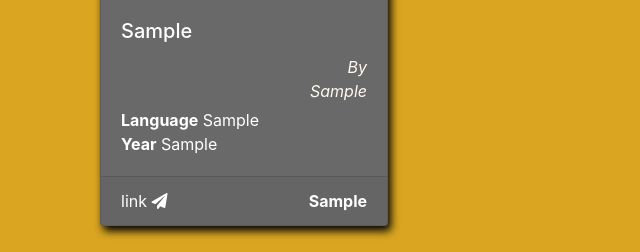
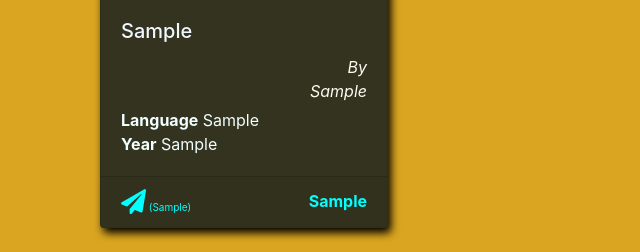
Before and after one commit to Dhrutiman/my_book, a Django app: template templates/book_app/new_search.html in a window 1280 px wide. Shown: the part 680-932 px from the top of the page, without its empty margins (0-640 px from the left). Run offline with Django 3.2, Linux system fonts and the light colour scheme; tables that the repository leaves empty hold one stand-in row (values such as "Sample post"); the template is opened without the code that fills it: values that come from a table or form of the project are taken from there, most other values are stand-ins (such as "Sample title", 1, 10 or a date in 2020); some libraries are stand-ins or nearby versions.

Commit message:
final work

```diff
--- a/book_app/urls.py
+++ b/book_app/urls.py
@@ -1,8 +1,10 @@
-from django.urls import path
+from django.urls import path, re_path
 from . import views
 
 urlpatterns = [
     path('', views.home, name='home'),
     path('new_search',views.new_search, name='new_search'),
 
+
+
 ]
--- a/templates/book_app/home.html
+++ b/templates/book_app/home.html
@@ -3,16 +3,30 @@
 <head>
 
 	<title>Books</title>
+
 	{% load static %}
 	<meta charset="UTF-8"/>
 	<meta name="viewport" content="width=device-width, initial-scale=1, shrink-to-fit=no"/>
+
 	<link rel="stylesheet" href="https://stackpath.bootstrapcdn.com/bootstrap/4.4.1/css/bootstrap.min.css"
 	integrity="sha384-Vkoo8x4CGsO3+Hhxv8T/Q5PaXtkKtu6ug5TOeNV6gBiFeWPGFN9MuhOf23Q9Ifjh" crossorigin="anonymous">
-	<link href="https://fonts.googleapis.com/icon?family=Material+Icons" rel="stylesheet">
 	<link rel="stylesheet" href="https://use.fontawesome.com/releases/v5.7.0/css/all.css" integrity="sha384-lZN37f5QGtY3VHgisS14W3ExzMWZxybE1SJSEsQp9S+oqd12jhcu+A56Ebc1zFSJ" crossorigin="anonymous">
-	<!--
-	-->
 	<link rel="stylesheet" type="text/css" href="{% static "/book_app/HomeCss.css" %}">
+
+	<script src="https://ajax.googleapis.com/ajax/libs/jquery/3.4.1/jquery.min.js"></script>
+	<script>
+		$(document).ready(function(){
+      		$(".load").hide();
+   		});
+
+		$(document).ready(function(){
+		    $("#search_bt").click(function(){
+		    	$("#hide_re").fadeOut("fast",function(){
+		    		$(".load").show();
+		    	});
+		    });
+		});
+	</script>
 
 </head>
 <body>
@@ -23,10 +37,9 @@
 
 			</div>
 		</nav>
-	<div class="container">
+
+	<div class="container" id="hide">
 		<h1 class="toper">Whatever the cost of our libraries, the price is cheap compared to that of an ignorant nation</h1>
-	</div>
-	<div class="container">
 		<form action="{% url 'new_search' %}" method="post">
 	    	{% csrf_token %}
 	        <div class="form-group search_bar">
@@ -41,13 +54,23 @@
 						  <label class="form-check-label" for="inlineRadio3">Author</label>
 					</div>
 				</div>
-			    <button type="submit" class="btn btn-secondary">
+			    <button type="submit" class="btn btn-secondary" id="search_bt">
 			    	Submit
 				</button>
     	</form>
-		{% block content %}
+    </div>
+    <div class="container">
+		<center class="load">
+		   <div class="spinner-border" id="load" style="height: 10em; width:10em;flood-color: #696969">
+		   </div>
+		   <h2>loading, please wait</h2>
+		</center>
 
-		{% endblock content %}
+		<div id="hide_re">
+			{% block content %}
+
+			{% endblock content %}
+		</div>
 	</div>
 
 </body>
--- a/templates/book_app/new_search.html
+++ b/templates/book_app/new_search.html
@@ -1,6 +1,7 @@
 {% extends 'book_app/home.html' %}
 
 {% block content %}
+
 
 	<h2 style="text-align: center;">{{ search | title }}</h2>
 	<hr>
@@ -11,32 +12,35 @@
 			</h3>
 		</marquee>
 	{% endif %}
-	<div class="card-deck row row-cols-1 row-cols-md-3">
+
+	<div class="card-deck row row-cols-1 row-cols-md-3" >
 		<!-- for cade showing in  3 each row-->
 		{% for book in for_front_data %}
 			<div class="col mb-4">
-				  <div class="card" style="width: 18rem; background-color: #696969; height: 100%; box-shadow: 3px 5px 9px 0px #000000;">
+				  <div class="card" style="width: 18rem; background-color: #33331f; height: 100%; box-shadow: 3px 5px 9px 0px #000000;">
 						<img src="{{ book.6 }}" alt="sorry! can't find picture. &#x1F614;" class="card-img-top" class="card-img-top" style="width: 100%;height: 18rem;">
 						<div class="card-body">
-							<h5 class="card-title" style="color: #ffffff;">{{ book.0 }}</h5>
-							<p class="card-text" style="color: #FFFAF0; text-align: right;margin: 0px;padding: 0px;">
+							<h5 class="card-title" style="color: #F0F8FF;">
+								{{ book.0 }}
+							</h5>
+							<p class="card-text" style="color: #FFFAF0; text-align: right;margin: 0px;padding: 0px; font-style: oblique;">
 								<i>By <br> {{ book.1 }}</i>
 							</p>
-							<p class="card-text" style="color: #ffffff; text-align: left; margin: 0px;padding: 0px;margin-top: 5px;">
+							<p class="card-text" style="color: #F0FFFF; text-align: left; margin: 0px;padding: 0px;margin-top: 5px;">
 								<b>Language</b>
 								{{ book.2 }}
 							</p>
-							<p class="card-text" style="color: #ffffff; text-align: left;margin: 0px;padding: 0px;">
+							<p class="card-text" style="color: #F0FFFF; text-align: left;margin: 0px;padding: 0px;">
 								<b>Year</b>
 								{{ book.3 }}
 							</p>
 						</div>
 						<div class="card-footer">
-							<a href="{{ book.4 }}" class="stretched-link" style="color: #ffffff;float: left;">
-								link
-								<i class="fas fa-paper-plane"></i>
+							<a href="{{ book.4 }}" target="_blank" class="stretched-link" style="color: #00FFFF;float: left;text-decoration: none; font-size: 10px;">
+										<i class="fas fa-paper-plane" style="font-size: 2.5em"></i>
+											({{ book.7 }})
 							</a>
-							<p class="card-text" style="color: #ffffff; text-align: right;margin: 0px;padding: 0px;">
+							<p class="card-text" style="color: #00FFFF; text-align: right;margin: 0px;padding: 0px;">
 								<b>{{ book.5 }}</b>
 							</p>
 
```
Also changed, not shown: book_app/views.py (+4 -3 lines).
